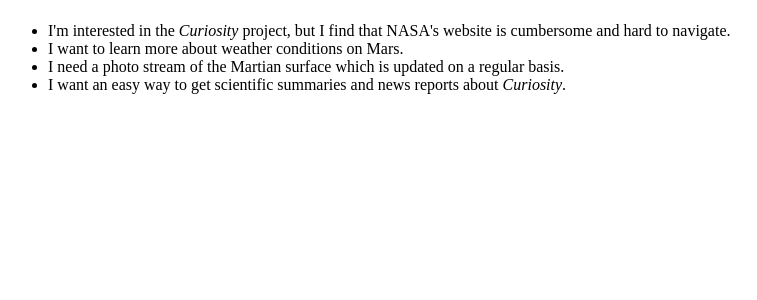
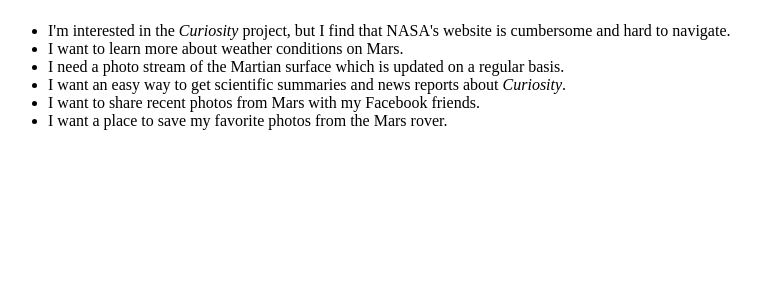
Before and after one commit to jordanv215/team-curiosity, a PHP site: page /user-stories.php in a window 1280 px wide. Shown: the part 58-358 px from the top of the page, without its empty margins (0-757 px from the left). Run offline with PHP 8.4, Linux system fonts and the light colour scheme.

Commit message:
more user stories

```diff
--- a/epic/user-stories.php
+++ b/epic/user-stories.php
@@ -14,6 +14,8 @@
 				<li>I want to learn more about weather conditions on Mars.</li>
 				<li>I need a photo stream of the Martian surface which is updated on a regular basis.</li>
 				<li>I want an easy way to get scientific summaries and news reports about <em>Curiosity</em>.</li>
+				<li>I want to share recent photos from Mars with my Facebook friends.</li>
+				<li>I want a place to save my favorite photos from the Mars rover.</li>
 			</ul>
 		</main>
 	</body>
```
